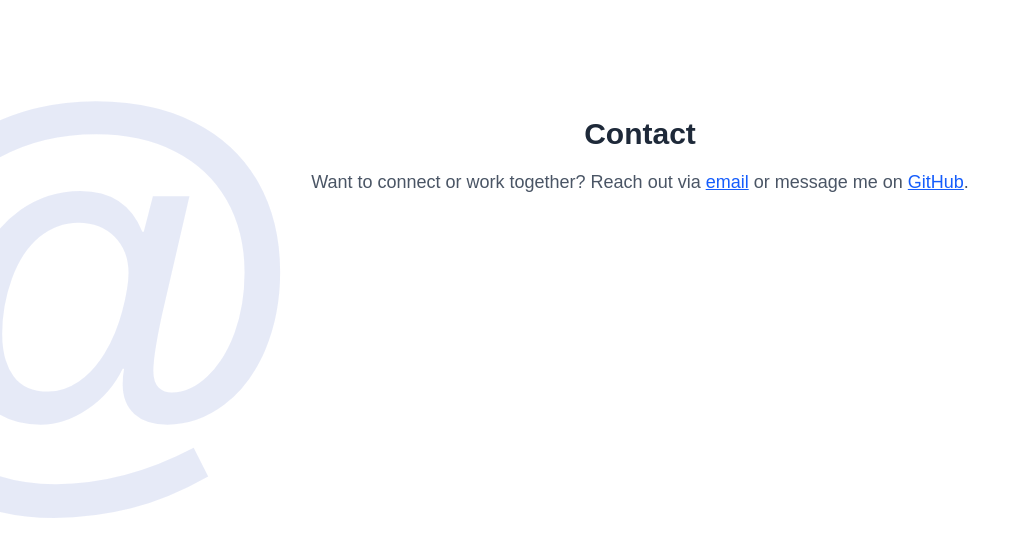
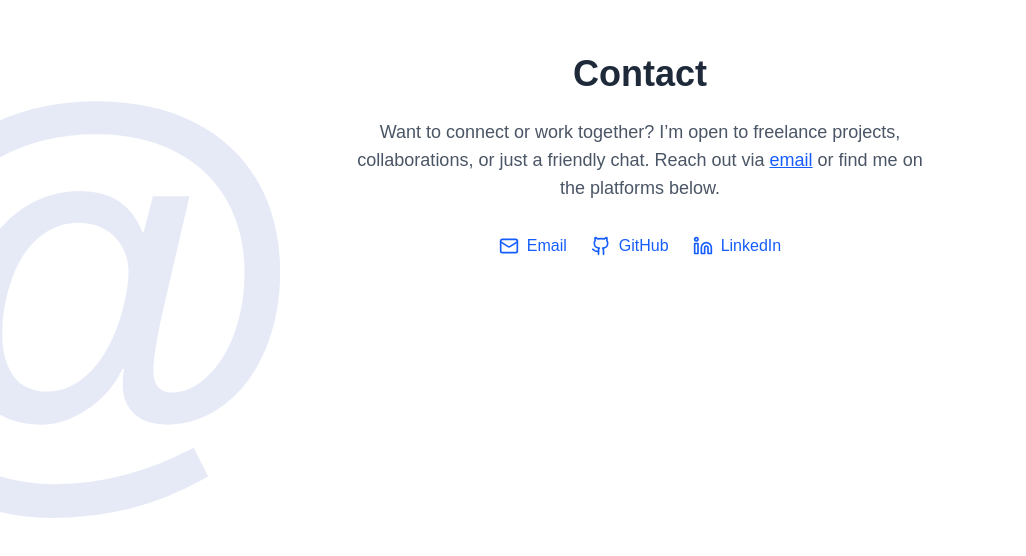
Before and after one commit to code-abd/portfolio, a Next.js app: page / in a window 1280 px wide. Shown: the part 2688-3244 px from the top of the page, without its empty margins (0-1026 px from the left). Built offline with nearby package versions, Linux system fonts and the light colour scheme.

Commit message:
Create contact section

```diff
--- a/src/components/contact.tsx
+++ b/src/components/contact.tsx
@@ -1,28 +1,70 @@
+"use client"
+
+import { motion } from "framer-motion"
+import { Mail, Github, Linkedin } from "lucide-react"
+
 export default function Contact() {
   return (
-    <section id="contact" className="relative min-h-screen flex items-center justify-center bg-white px-4 overflow-hidden">
+    <section
+      id="contact"
+      className="relative min-h-screen flex items-center justify-center bg-white px-4 overflow-hidden"
+    >
+      {/* Background Element */}
       <span className="absolute text-[30rem] font-black text-blue-800 opacity-10 bottom-[-5rem] left-[-10rem] select-none pointer-events-none z-0">
         @
       </span>
 
-      <div className="max-w-2xl text-center z-10">
-        <h2 className="text-3xl font-bold text-gray-800 mb-4">Contact</h2>
-        <p className="text-gray-600 text-lg">
-          Want to connect or work together? Reach out via{' '}
-          <a href="mailto:youremail@example.com" className="text-blue-600 underline">
+      <motion.div
+        initial={{ opacity: 0, y: 50 }}
+        whileInView={{ opacity: 1, y: 0 }}
+        transition={{ duration: 0.6, ease: "easeOut" }}
+        viewport={{ once: true }}
+        className="max-w-xl text-center z-10"
+      >
+        <h2 className="text-4xl font-bold text-gray-800 mb-6">Contact</h2>
+        <p className="text-gray-600 text-lg mb-8">
+          Want to connect or work together? I’m open to freelance projects, collaborations, or just a friendly chat.
+          Reach out via{' '}
+          <a
+            href="mailto:abd.nadeem.dev@gmail.com"
+            className="text-blue-600 underline hover:text-blue-800 transition"
+          >
             email
           </a>{' '}
-          or message me on{' '}
+          or find me on the platforms below.
+        </p>
+
+        {/* Contact Links */}
+        <div className="flex justify-center gap-6">
           <a
-            href="https://github.com/yourgithub"
+            href="mailto:abd.nadeem.dev@gmail.com"
+            className="flex items-center gap-2 text-blue-600 hover:text-blue-800 transition"
+          >
+            <Mail className="w-5 h-5" />
+            Email
+          </a>
+
+          <a
+            href="https://github.com/code-abd"
             target="_blank"
             rel="noopener noreferrer"
-            className="text-blue-600 underline"
+            className="flex items-center gap-2 text-blue-600 hover:text-blue-800 transition"
           >
+            <Github className="w-5 h-5" />
             GitHub
-          </a>.
-        </p>
-      </div>
+          </a>
+
+          <a
+            href="https://www.linkedin.com/in/abdnadeem-dev/"
+            target="_blank"
+            rel="noopener noreferrer"
+            className="flex items-center gap-2 text-blue-600 hover:text-blue-800 transition"
+          >
+            <Linkedin className="w-5 h-5" />
+            LinkedIn
+          </a>
+        </div>
+      </motion.div>
     </section>
-  );
+  )
 }
```
